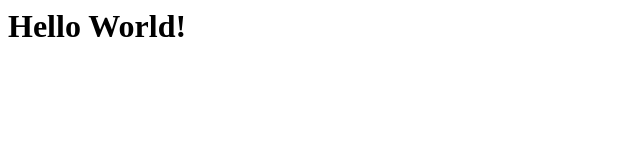
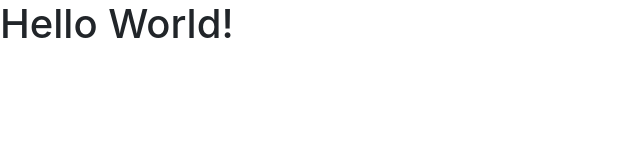
Before and after one commit to chrisdaph/chrisdaph.github.io, a plain HTML site: page index.html in a window 1280 px wide. Shown: the whole page, without its empty margins (0-640 px from the left). Drawn offline with nearby package versions, Linux system fonts and the light colour scheme.

Commit message:
Update index.html

```diff
--- a/index.html
+++ b/index.html
@@ -1,6 +1,6 @@
 <html>
 <head>
-<title>Christina Daphne</title>
+<link rel="stylesheet" href="https://stackpath.bootstrapcdn.com/bootstrap/4.1.1/css/bootstrap.min.css" integrity="sha384-WskhaSGFgHYWDcbwN70/dfYBj47jz9qbsMId/iRN3ewGhXQFZCSftd1LZCfmhktB" crossorigin="anonymous">
 </head>
 <body>
 <h1>Hello World!</h1>
```
